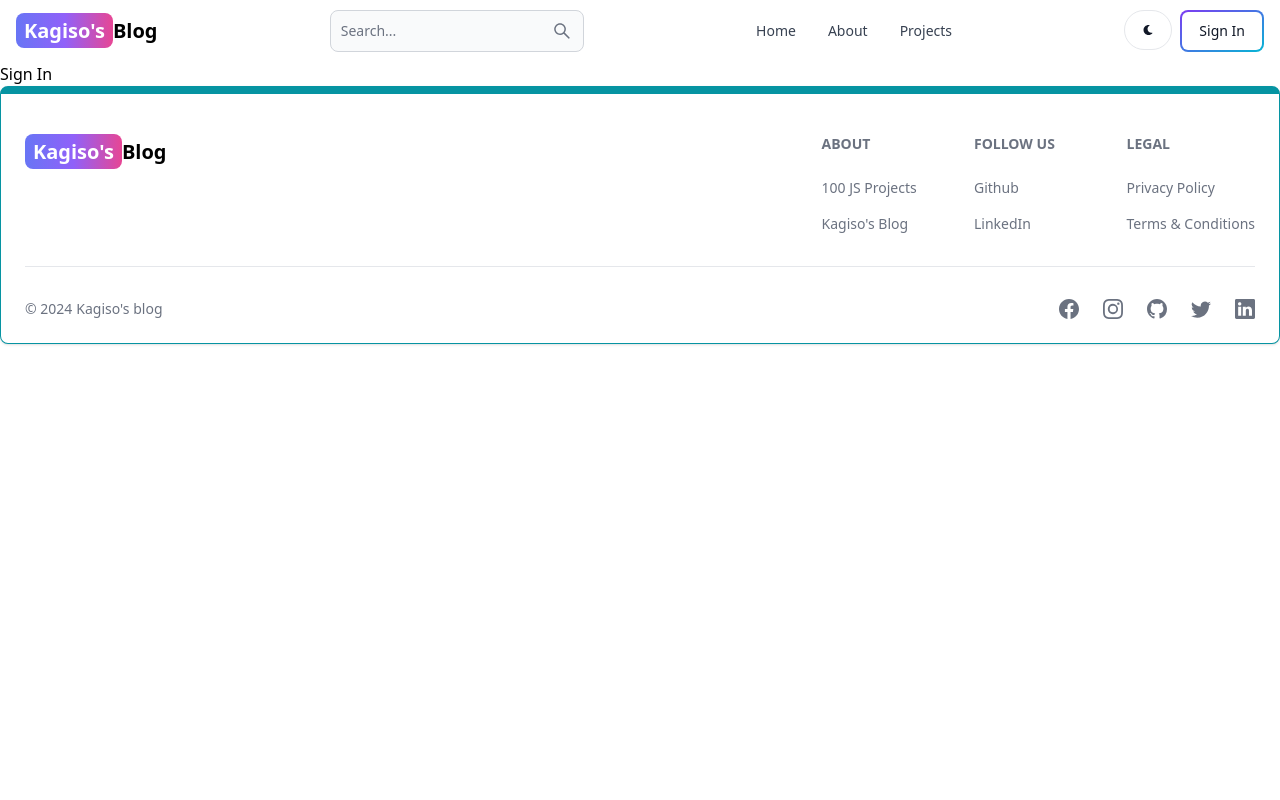
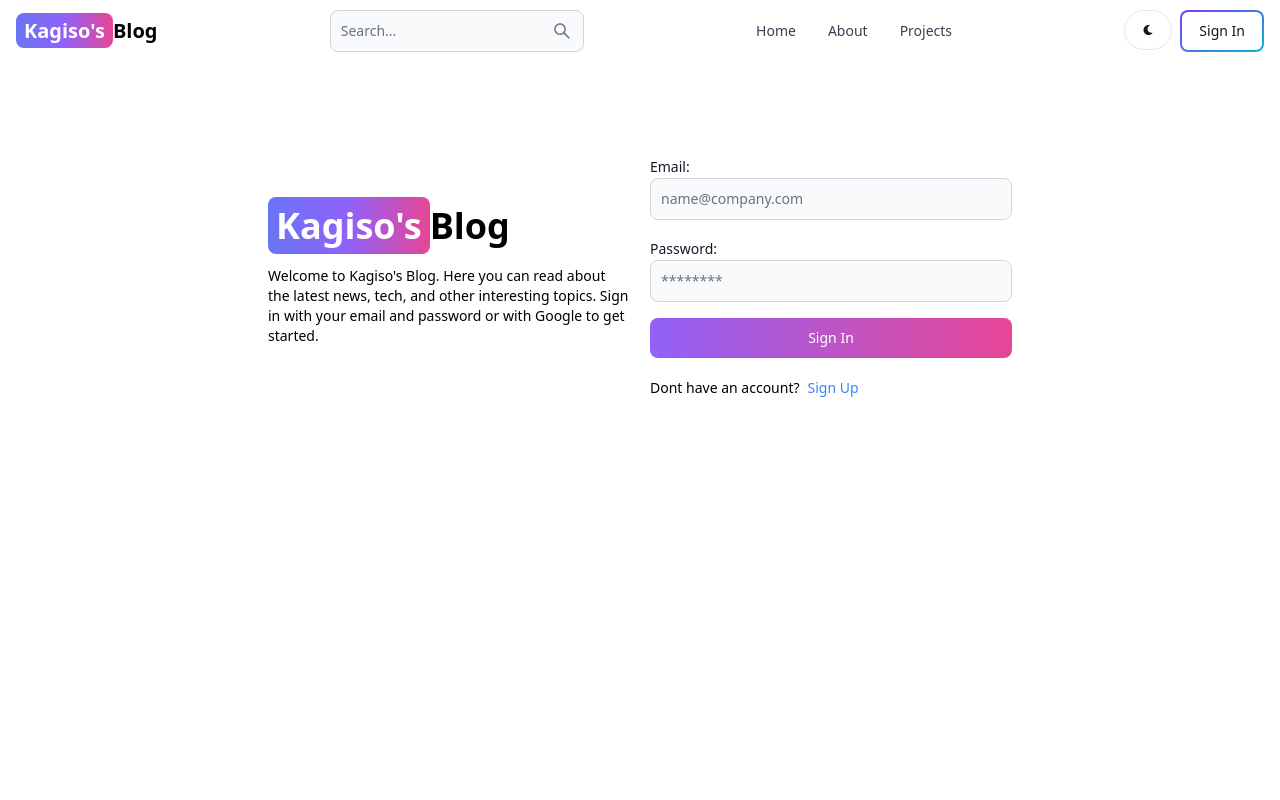
Before and after one commit to KagisoMakgaba1/mern-blog, a React (Vite) app in the folder client/: page /sign-in in a window 1280 px wide. Shown: the top 800 px of the page. Built offline with nearby package versions, Linux system fonts and the light colour scheme.

Commit message:
Complete signin page functionality

```diff
--- a/client/src/pages/SignIn.jsx
+++ b/client/src/pages/SignIn.jsx
@@ -1,9 +1,109 @@
-import React from 'react'
+import { Alert, Button, Label, Spinner, TextInput } from "flowbite-react";
+import React, { useState } from "react";
+import { Link, useNavigate } from "react-router-dom";
 
 export default function SignIn() {
+  const [formData, setFormData] = useState({});
+  const [errorMessage, setErrorMessage] = useState(null);
+  const [loading, setLoading] = useState(false);
+  const navigate = useNavigate();
+  const handleChange = (e) => {
+    setFormData({ ...formData, [e.target.id]: e.target.value.trim() });
+  };
+
+  const handleSubmit = async (e) => {
+    e.preventDefault();
+    if (!formData.email || !formData.password) {
+      return setErrorMessage("Please fill in all fields");
+    }
+    try {
+      setLoading(true);
+      setErrorMessage(null);
+      const res = await fetch("/api/auth/signin", {
+        method: "POST",
+        headers: { "Content-Type": "application/json" },
+        body: JSON.stringify(formData),
+      });
+      const data = await res.json();
+      if (data.success === false) {
+        return setErrorMessage(data.message);
+      }
+      setLoading(false);
+      if (res.ok) {
+        navigate("/");
+      }
+    } catch (error) {
+      setErrorMessage(error.message);
+      setLoading(false);
+    }
+  };
+
   return (
-    <div>
-      Sign In
+    <div className="min-h-screen mt-20">
+      <div className="flex p-3 max-w-3xl mx-auto flex-col md:flex-row md:items-center gap-5">
+        {/* left side */}
+        <div className="flex-1">
+          <Link to="/" className=" font-bold dark:text-white text-4xl">
+            <span className="px-2 py-1 bg-gradient-to-r from-indigo-500 via-purple-500 to-pink-500 rounded-lg text-white">
+              Kagiso's
+            </span>
+            Blog
+          </Link>
+          <p className="text-sm mt-5">
+            Welcome to Kagiso's Blog. Here you can read about the latest news,
+            tech, and other interesting topics. Sign in with your email and password or with Google to get started.
+          </p>
+        </div>
+        {/* right side */}
+        <div className="flex-1">
+          <form className="flex flex-col gap-4" onSubmit={handleSubmit}>
+
+            <div>
+              <Label value="Email:" />
+              <TextInput
+                type="email"
+                placeholder="name@company.com"
+                id="email"
+                onChange={handleChange}
+              />
+            </div>
+            <div>
+              <Label value="Password:" />
+              <TextInput
+                type="password"
+                placeholder="********"
+                id="password"
+                onChange={handleChange}
+              />
+            </div>
+            <Button
+              gradientDuoTone="purpleToPink"
+              type="submit"
+              disabled={loading}
+            >
+              {loading ? (
+                <>
+                  <Spinner size="sm" />
+                  <span className="pl-3">Loading...</span>
+                </>
+              ) : (
+                "Sign In"
+              )}
+            </Button>
+          </form>
+          <div className="flex gap-2 text-sm mt-5">
+            <span>Dont have an account?</span>
+            <Link to="/sign-in" className="text-blue-500">
+              Sign Up
+            </Link>
+          </div>
+          {errorMessage && (
+            <Alert className="mt-5" color="failure">
+              {errorMessage}
+            </Alert>
+          )}
+        </div>
+      </div>
     </div>
-  )
+  );
 }
--- a/client/src/pages/SignUp.jsx
+++ b/client/src/pages/SignUp.jsx
@@ -100,7 +100,7 @@
             </Button>
           </form>
           <div className="flex gap-2 text-sm mt-5">
-            <span>Have an accountt?</span>
+            <span>Have an account?</span>
             <Link to="/sign-in" className="text-blue-500">
               Sign In
             </Link>
```
